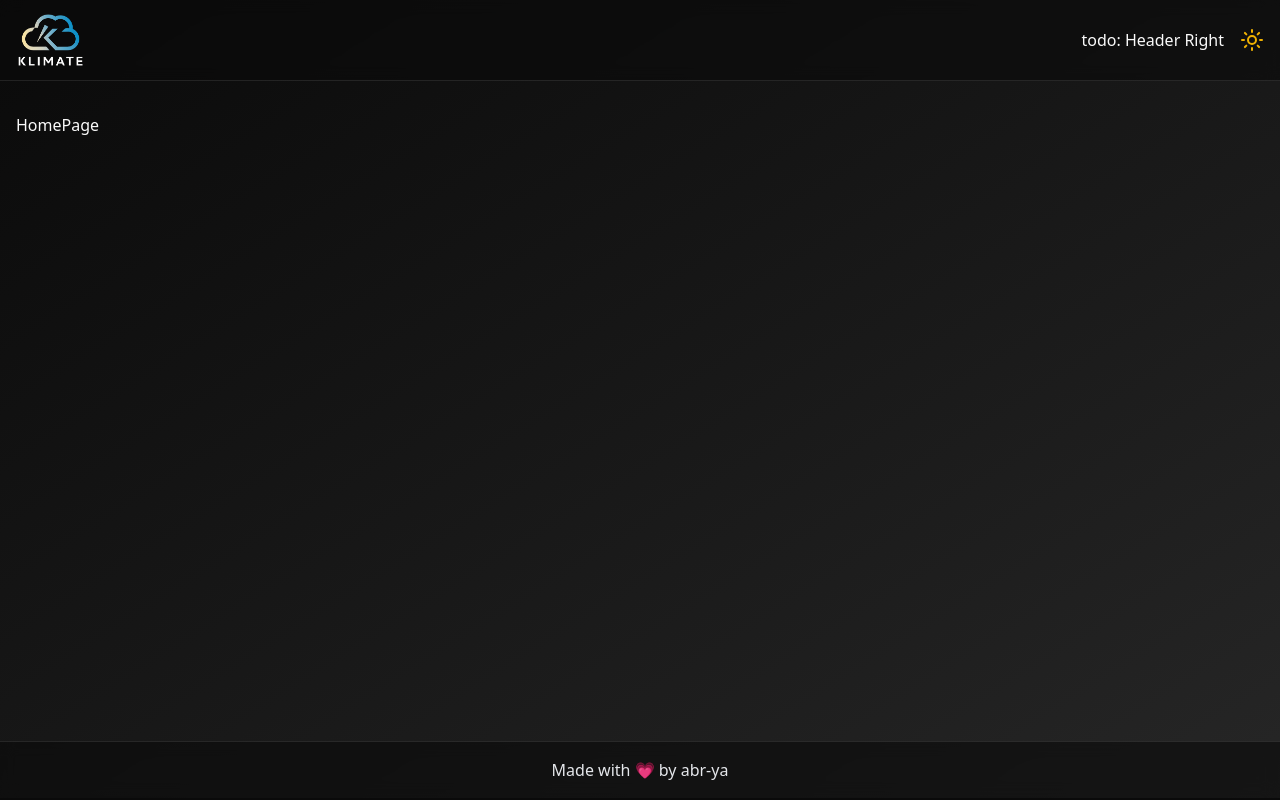
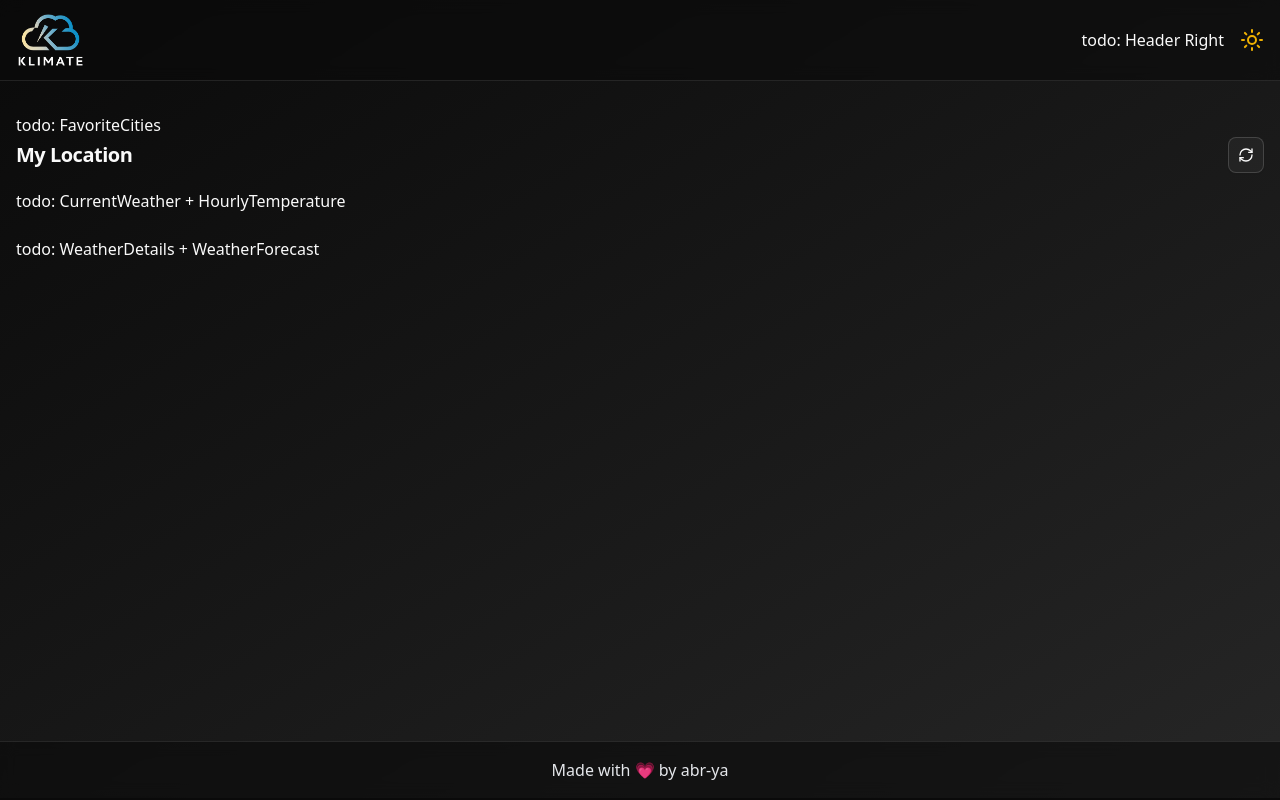
Before and after one commit to abr-ya/react-weather-25, a React (Vite) app: page / in a window 1280 px wide. Built offline with nearby package versions, Linux system fonts and the light colour scheme.

Commit message:
feat: Update HomePage - add main parts

```diff
--- a/src/api/weather-api.ts
+++ b/src/api/weather-api.ts
@@ -22,7 +22,13 @@ class WeatherAPI {
   async getCurrentWeather({ lat, lon }: Coordinates): Promise<WeatherData> {
     console.log(`Fetching current weather for lat: ${lat}, lon: ${lon}`);
 
-    return {} as WeatherData;
+    const url = this.createUrl(`${API_CONFIG.DATA_URL}/weather`, {
+      lat: lat.toString(),
+      lon: lon.toString(),
+      units: "metric",
+    });
+
+    return this.fetchData<WeatherData>(url);
   }
 
   async getForecast({ lat, lon }: Coordinates): Promise<ForecastData> {
--- a/src/pages/home-page.tsx
+++ b/src/pages/home-page.tsx
@@ -1,3 +1,34 @@
+import { Button } from "@/components";
+import { RefreshCw } from "lucide-react";
+
 export const HomePage = () => {
-  return <div>HomePage</div>;
+  const handleRefresh = () => {
+    console.log("Refresh button clicked");
+  };
+
+  return (
+    <div className="space-y-4">
+      todo: FavoriteCities
+      {/* FavoriteCities */}
+      <div className="flex items-center justify-between">
+        <h1 className="text-xl font-bold tracking-tight">My Location</h1>
+        <Button variant="outline" size="icon" onClick={handleRefresh} disabled={false}>
+          <RefreshCw className={"h-4 w-4 "} />
+        </Button>
+      </div>
+      <div className="grid gap-6">
+        <div className="flex flex-col lg:flex-row gap-4">
+          todo: CurrentWeather + HourlyTemperature
+          {/* CurrentWeather */}
+          {/* HourlyTemperature */}
+        </div>
+
+        <div className="grid gap-6 md:grid-cols-2 items-start">
+          todo: WeatherDetails + WeatherForecast
+          {/* WeatherDetails */}
+          {/* WeatherForecast */}
+        </div>
+      </div>
+    </div>
+  );
 };
```
